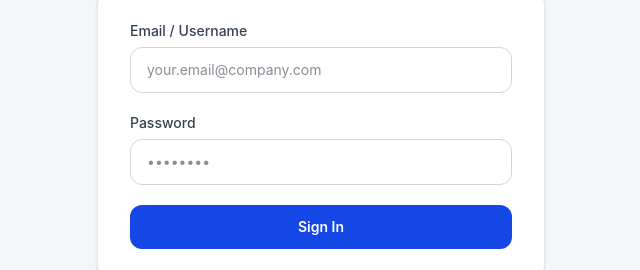
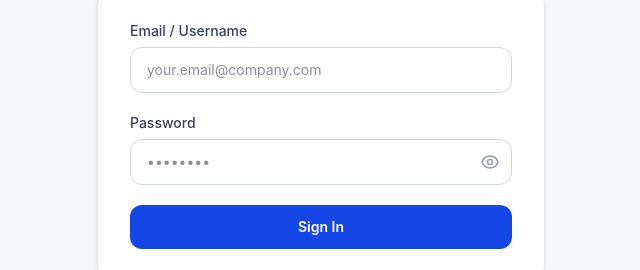
Before and after one commit to mannguptaST/inbody-cultfit-portal, a Next.js app in the folder portal_frontend/: page /login in a window 1280 px wide. Shown: the part 319-589 px from the top of the page, without its empty margins (319-959 px from the left). Built offline with nearby package versions, Linux system fonts and the light colour scheme.

Commit message:
Add show/hide password toggle on login form

```diff
--- a/portal_frontend/app/login/page.tsx
+++ b/portal_frontend/app/login/page.tsx
@@ -12,6 +12,7 @@
   const [password, setPassword] = useState('');
   const [error, setError]       = useState('');
   const [loading, setLoading]   = useState(false);
+  const [showPass, setShowPass] = useState(false);
 
   // Already logged in → go to correct page based on role
   useEffect(() => {
@@ -89,15 +90,35 @@
               <label className="block text-sm font-medium text-gray-700 mb-1.5">
                 Password
               </label>
+              <div className="relative">
                 <input
-                type="password"
+                  type={showPass ? 'text' : 'password'}
                   value={password}
                   onChange={e => setPassword(e.target.value)}
                   required
                   autoComplete="current-password"
                   placeholder="••••••••"
-                className="w-full px-4 py-3 border border-gray-300 rounded-xl text-sm focus:outline-none focus:ring-2 focus:ring-blue-500 focus:border-transparent transition"
+                  className="w-full px-4 py-3 pr-12 border border-gray-300 rounded-xl text-sm focus:outline-none focus:ring-2 focus:ring-blue-500 focus:border-transparent transition"
                 />
+                <button
+                  type="button"
+                  onClick={() => setShowPass(v => !v)}
+                  className="absolute right-3 top-1/2 -translate-y-1/2 text-gray-400 hover:text-gray-600 transition"
+                  tabIndex={-1}
+                  aria-label={showPass ? 'Hide password' : 'Show password'}
+                >
+                  {showPass ? (
+                    <svg xmlns="http://www.w3.org/2000/svg" className="h-5 w-5" fill="none" viewBox="0 0 24 24" stroke="currentColor" strokeWidth={2}>
+                      <path strokeLinecap="round" strokeLinejoin="round" d="M13.875 18.825A10.05 10.05 0 0112 19c-4.478 0-8.268-2.943-9.543-7a9.97 9.97 0 011.563-3.029m5.858.908a3 3 0 114.243 4.243M9.878 9.878l4.242 4.242M9.88 9.88l-3.29-3.29m7.532 7.532l3.29 3.29M3 3l3.59 3.59m0 0A9.953 9.953 0 0112 5c4.478 0 8.268 2.943 9.543 7a10.025 10.025 0 01-4.132 5.411m0 0L21 21" />
+                    </svg>
+                  ) : (
+                    <svg xmlns="http://www.w3.org/2000/svg" className="h-5 w-5" fill="none" viewBox="0 0 24 24" stroke="currentColor" strokeWidth={2}>
+                      <path strokeLinecap="round" strokeLinejoin="round" d="M15 12a3 3 0 11-6 0 3 3 0 016 0z" />
+                      <path strokeLinecap="round" strokeLinejoin="round" d="M2.458 12C3.732 7.943 7.523 5 12 5c4.478 0 8.268 2.943 9.542 7-1.274 4.057-5.064 7-9.542 7-4.477 0-8.268-2.943-9.542-7z" />
+                    </svg>
+                  )}
+                </button>
+              </div>
             </div>
 
             {/* Submit */}
```
Lines whose indentation alone changed are shown as unchanged.
